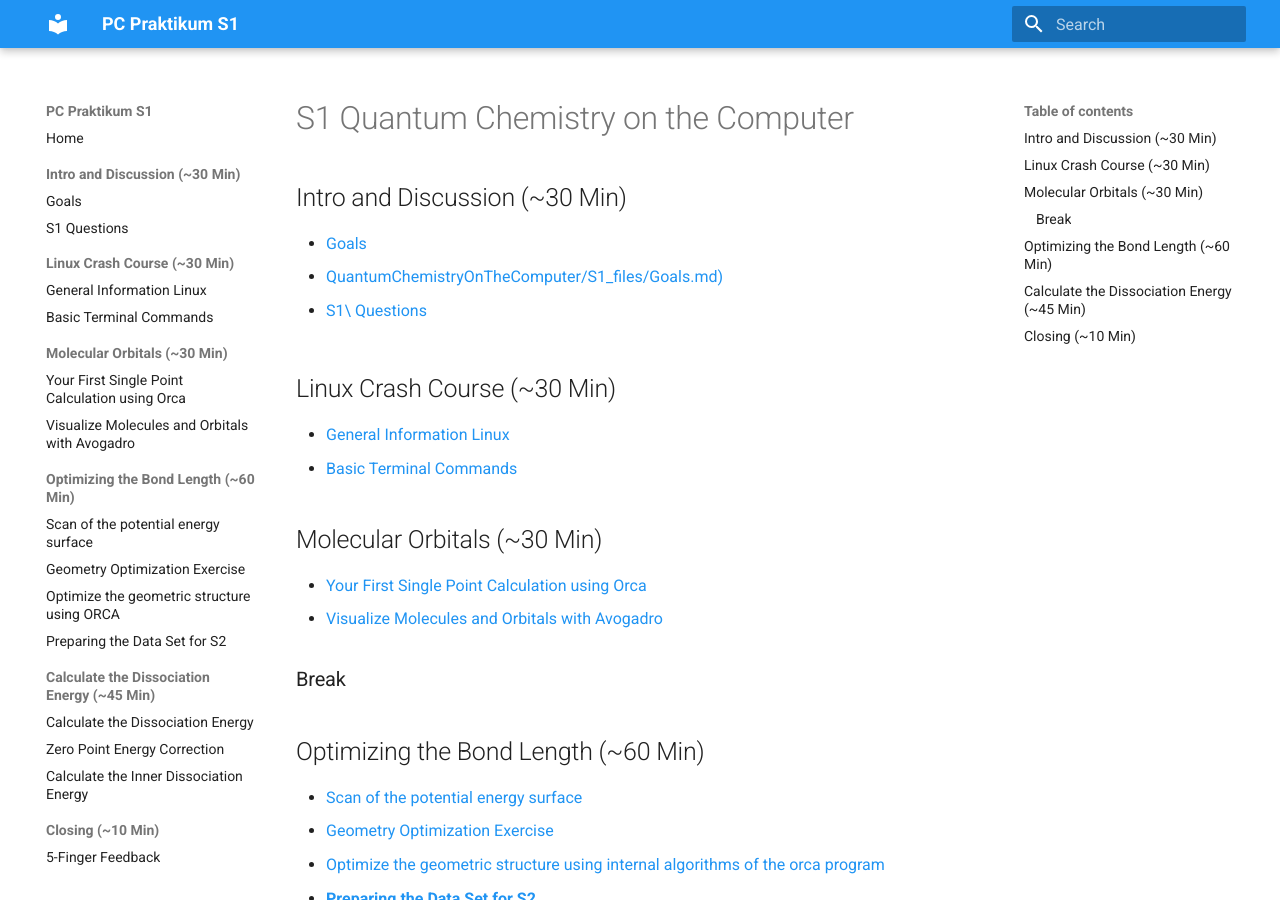
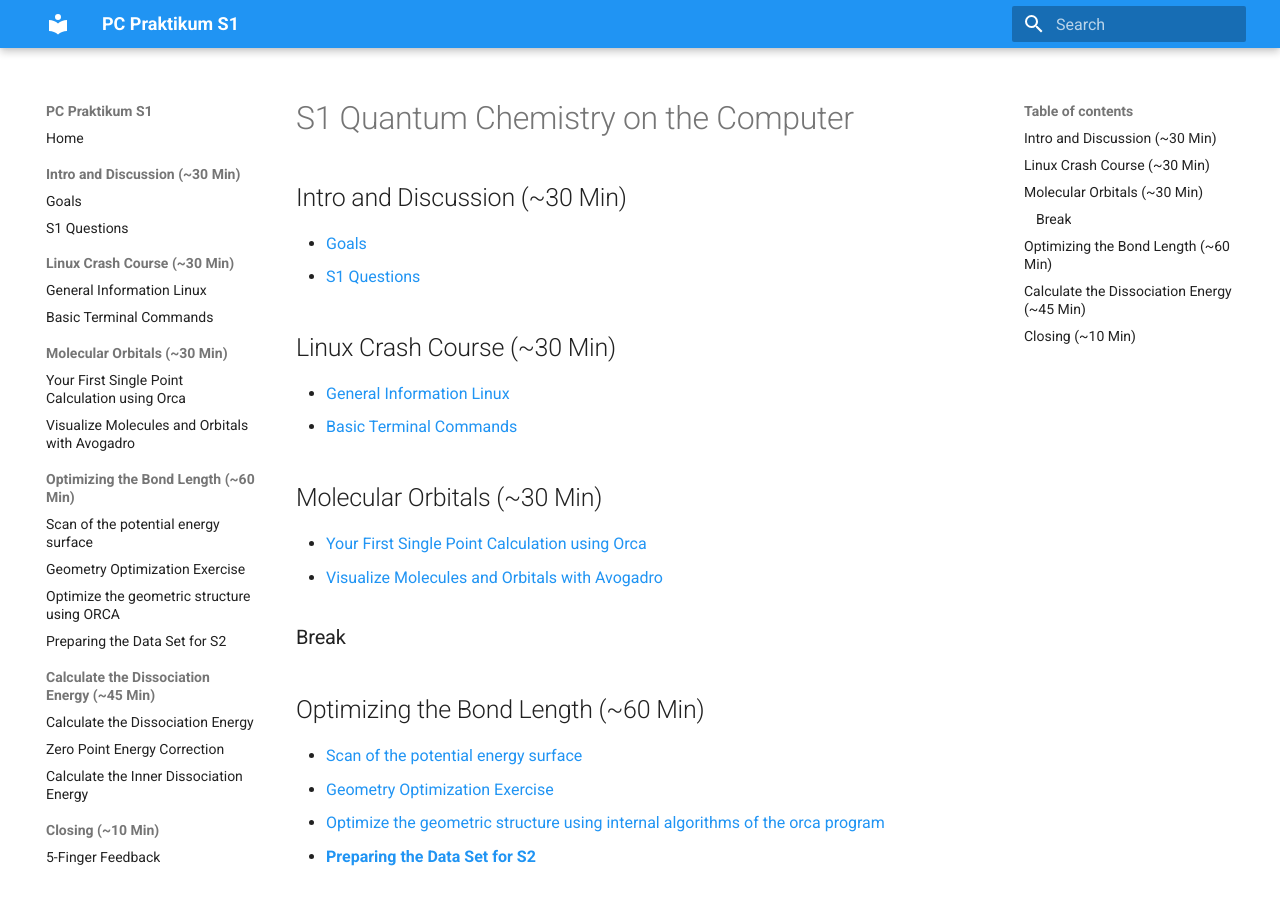
Before and after one commit to tilenlindic-maker/PC-Praktikum-S1, an MkDocs documentation site: the page built from S1_files/S1 Quantum Chemistry on the Computer.md, in a window 1280 px wide and 900 px high. Built offline with MkDocs 1.6.1 and Material for MkDocs 9.7.7, drawn with Linux system fonts in a browser that asks for light colours.

Commit message:
Fix links in Quantum Chemistry document

```diff
--- a/S1_files/S1 Quantum Chemistry on the Computer.md
+++ b/S1_files/S1 Quantum Chemistry on the Computer.md
@@ -1,9 +1,7 @@
 
 ## Intro and Discussion (~30 Min)
-- [Goals](S1_files/Goals.md)
-- [QuantumChemistryOnTheComputer/S1_files/Goals.md)](Goals)
-
-- [S1\ Questions](S1\ Questions)
+- [Goals](Goals.md)
+- [S1 Questions](S1%20Questions.md)
 
 ## Linux Crash Course (~30 Min)
 - [General Information Linux](General Information Linux)
```
